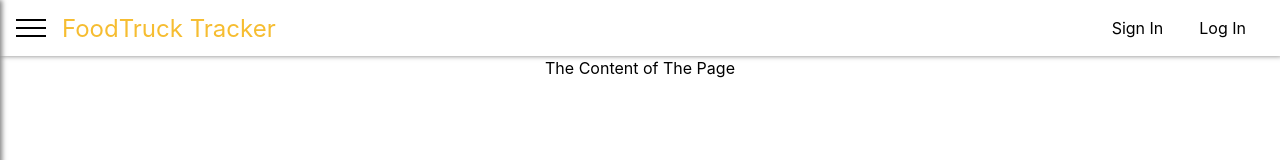
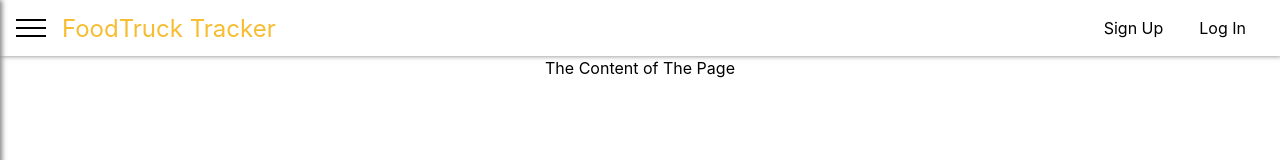
Before and after one commit to foodtruck-trackr-3/Front-End, a React (Create React App) app in the folder foodtruck-app/: page / in a window 1280 px wide. Shown: the top 160 px of the page. Built offline with nearby package versions, Linux system fonts and the light colour scheme.

Commit message:
made small changes

```diff
--- a/foodtruck-app/src/App.js
+++ b/foodtruck-app/src/App.js
@@ -19,10 +19,11 @@ function App() {
 
   return (
     <div className="App">
+      <main style={{ marginTop: "58px" }}>
       <Toolbar drawerClickHandler={drawerTogglerHandler} />
       <SideDrawer show={sideDrawerOpener} />
       <Backdrop drawerClose={drawerCloser} />
-      <main style={{ marginTop: "58px" }}>The Content of The Page</main>
+      The Content of The Page</main>
     </div>
   );
 }
--- a/foodtruck-app/src/components/Toolbar/Toolbar.js
+++ b/foodtruck-app/src/components/Toolbar/Toolbar.js
@@ -68,7 +68,7 @@ const Toolbar = ({ drawerClickHandler, drawerClose }) => {
             <ToolbarNavigationItems>
                 <ul>
                     <li>
-                        <a href="#">Sign In</a>
+                        <a href="#">Sign Up</a>
                     </li>
                     <li>
                         <a href="#">Log In</a>
```
